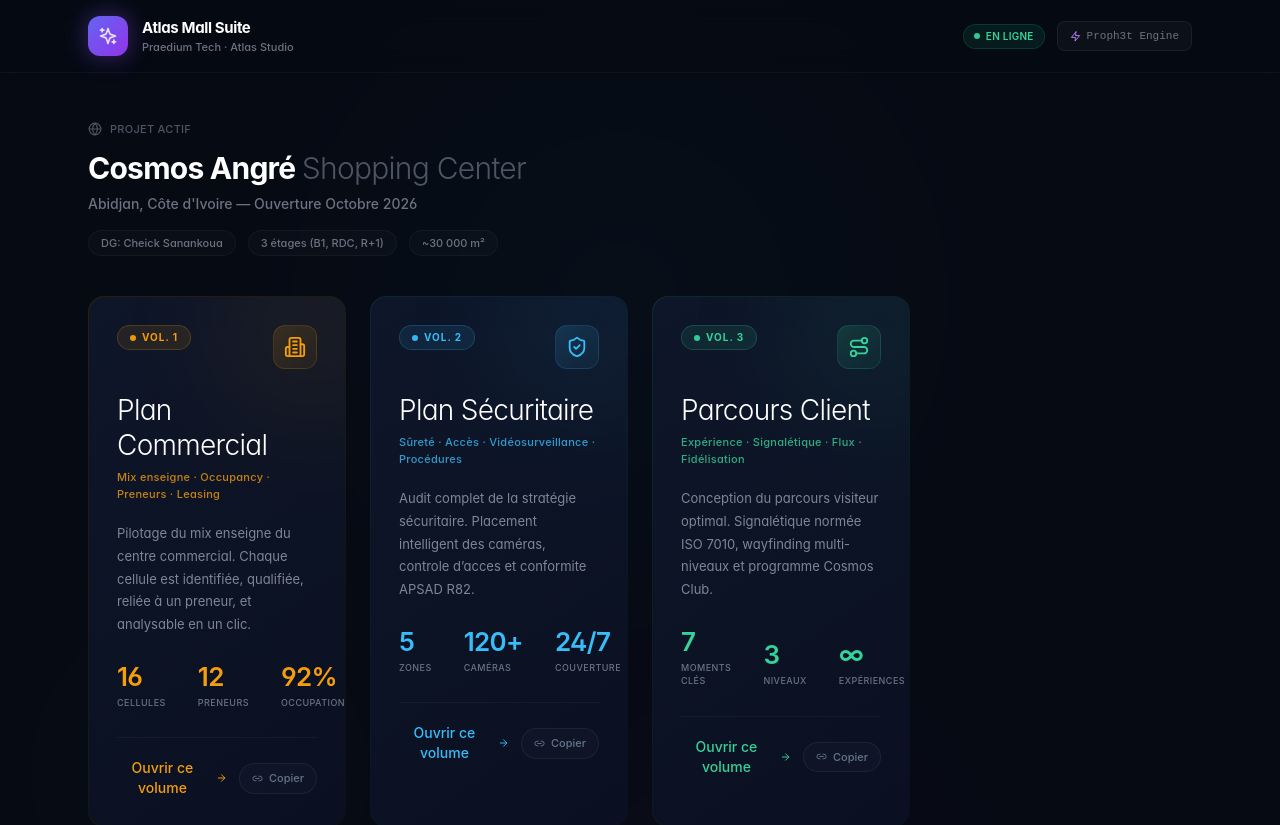
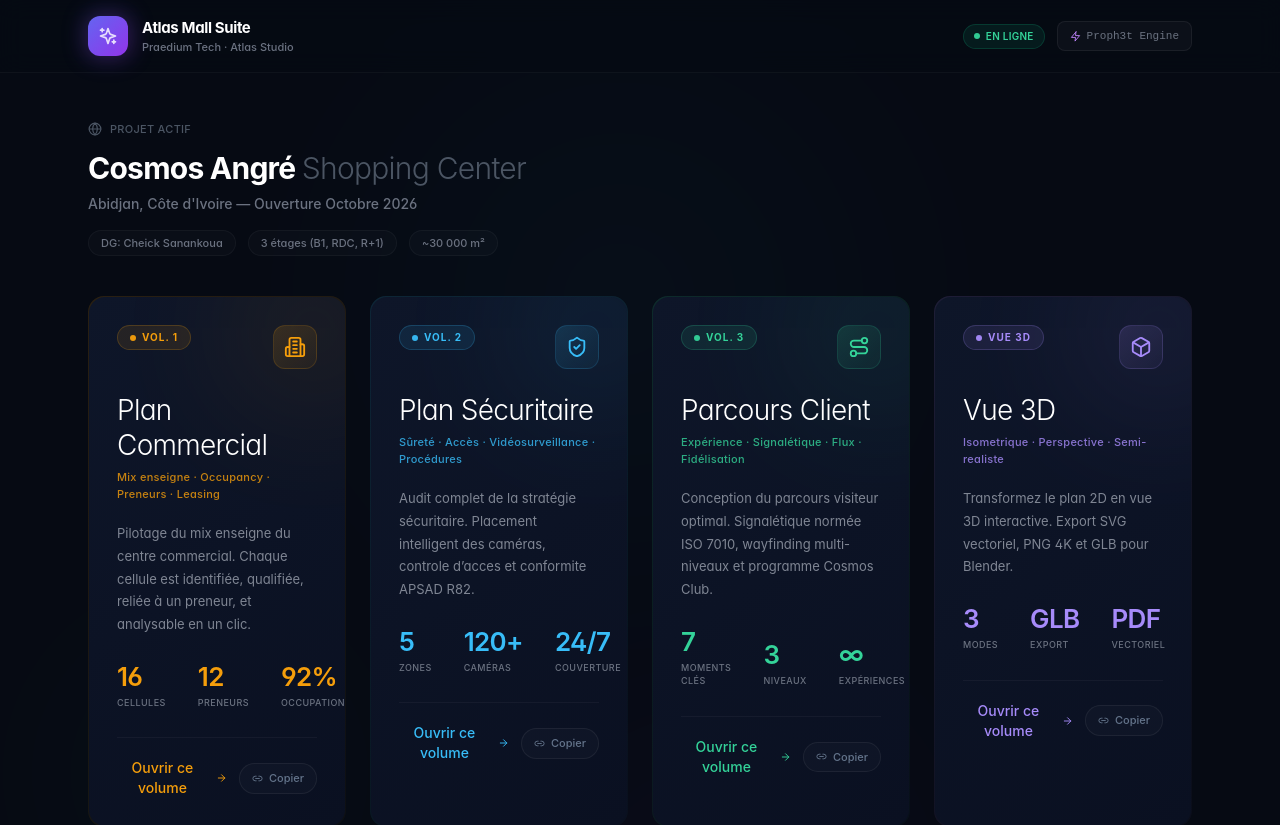
Before and after one commit to Oss53pa/Atlas-Mall-Suite, a React (Vite) app: page /cosmos-angre in a window 1280 px wide. Shown: the top 825 px of the page. Built offline with nearby package versions, Linux system fonts and the light colour scheme.

Commit message:
fix: restore Vue 3D card in VolumesNav to fill 4-column grid
Co-Authored-By: Claude Opus 4.6 (1M context) <noreply@anthropic.com>

```diff
--- a/src/modules/cosmos-angre/VolumesNav.tsx
+++ b/src/modules/cosmos-angre/VolumesNav.tsx
@@ -79,6 +79,24 @@ const volumes: VolumeConfig[] = [
       { value: '\u221e', label: 'Expériences' },
     ],
     route: '/cosmos-angre/vol3',
+  },
+  {
+    id: 'vol3d',
+    number: 4,
+    badge: 'VUE 3D',
+    title: 'Vue 3D',
+    subtitle: 'Isometrique \u00b7 Perspective \u00b7 Semi-realiste',
+    description:
+      'Transformez le plan 2D en vue 3D interactive. Export SVG vectoriel, PNG 4K et GLB pour Blender.',
+    icon: Box,
+    accent: '#a78bfa',
+    accentRgb: '167, 139, 250',
+    stats: [
+      { value: '3', label: 'Modes' },
+      { value: 'GLB', label: 'Export' },
+      { value: 'PDF', label: 'Vectoriel' },
+    ],
+    route: '/cosmos-angre/3d',
   },
 ]
 
```
